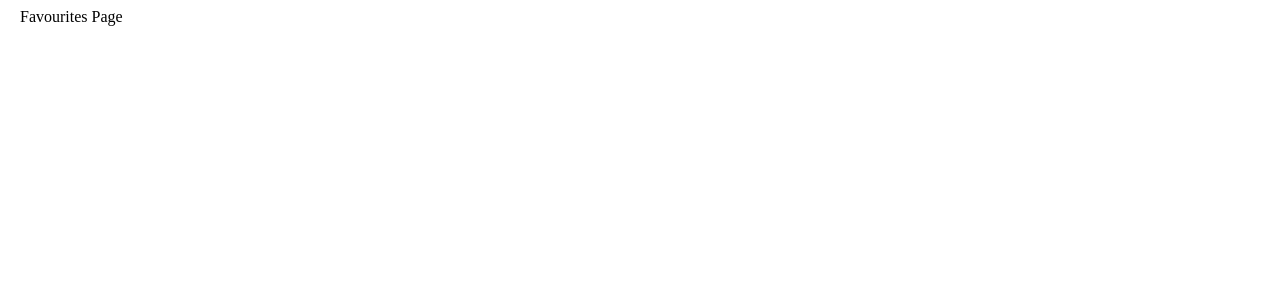
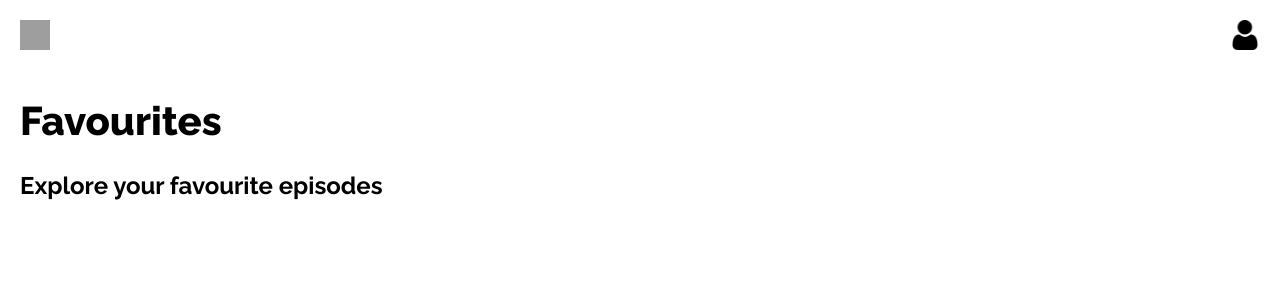
Before and after one commit to SoftDevLiz/LIEMOU183_PTO2306_GROUPA_Liezl_Mouton_DWACapstone, a React (Vite) app: page /favourites in a window 1280 px wide. Shown: the top 300 px of the page. Built offline with nearby package versions, Linux system fonts and the light colour scheme; grey boxes are pictures that could not be loaded.

Commit message:
Set up favourites page

```diff
--- /dev/null
+++ b/src/components/favourites page/FavouritesNavbar.tsx
@@ -0,0 +1,14 @@
+import "../../styles/components.css"
+
+const FavouritesNavbar: React.FC<{}> = () => {
+    return (
+        <>
+        <div className="navbar">
+            <h1 className="navbar--title">Favourites</h1>
+            <h2>Explore your favourite episodes</h2>
+        </div>
+        </>
+    )
+}
+
+export default FavouritesNavbar;
--- a/src/components/favourites page/FavouritesPage.tsx
+++ b/src/components/favourites page/FavouritesPage.tsx
@@ -1,9 +1,14 @@
 import "../../styles/components.css";
+import Header from "./Header";
+import FavouritesNavbar from "./FavouritesNavbar";
 
 const FavouritesPage: React.FC = () => {
 
  return (
-    <div>Favourites Page</div>
+   <>
+    <Header />
+    <FavouritesNavbar />
+   </>
  )
 };
 
--- /dev/null
+++ b/src/components/favourites page/Header.tsx
@@ -0,0 +1,34 @@
+import "../../styles/components.css"
+import { useState } from "react";
+import { useNavigate } from "react-router-dom";
+
+const Header: React.FC<{}> = () => {
+    const [accountIsOpen, setAccountIsOpen] = useState<boolean>(false)
+
+    const toggleModal = () => {
+        setAccountIsOpen(!accountIsOpen)
+    }
+
+    const navigate = useNavigate();
+
+    const handleBack = () => {
+        navigate(-1)
+    }
+
+    return (
+        <>
+        <header className="headerWithBack">
+            <button className="headerWithBack--back" onClick={handleBack}></button>
+            <button className="headerWithBack--account" onClick={toggleModal}></button>
+        </header>
+        {accountIsOpen && (
+            <div className="user--menu">
+                <h1>Clear history</h1>
+            </div>
+        )}
+        </>
+
+    )
+}
+
+export default Header;
```
